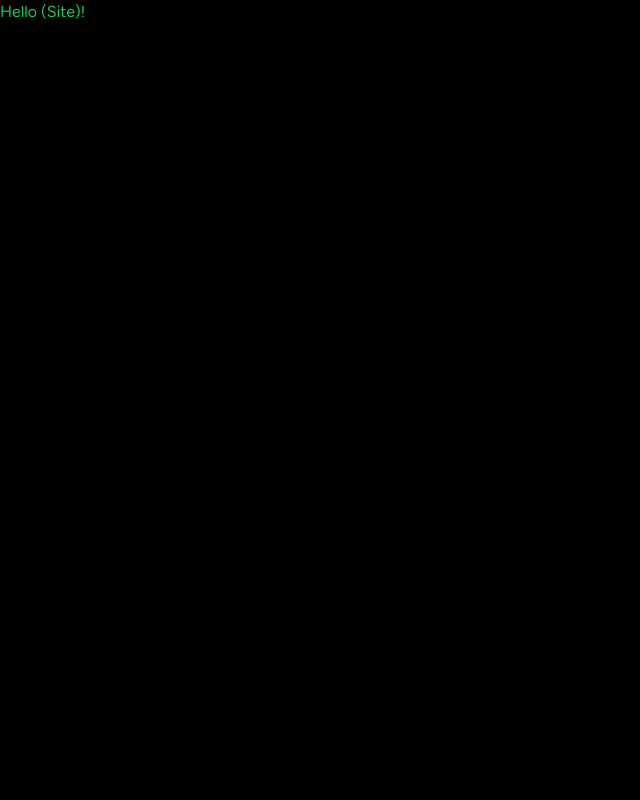
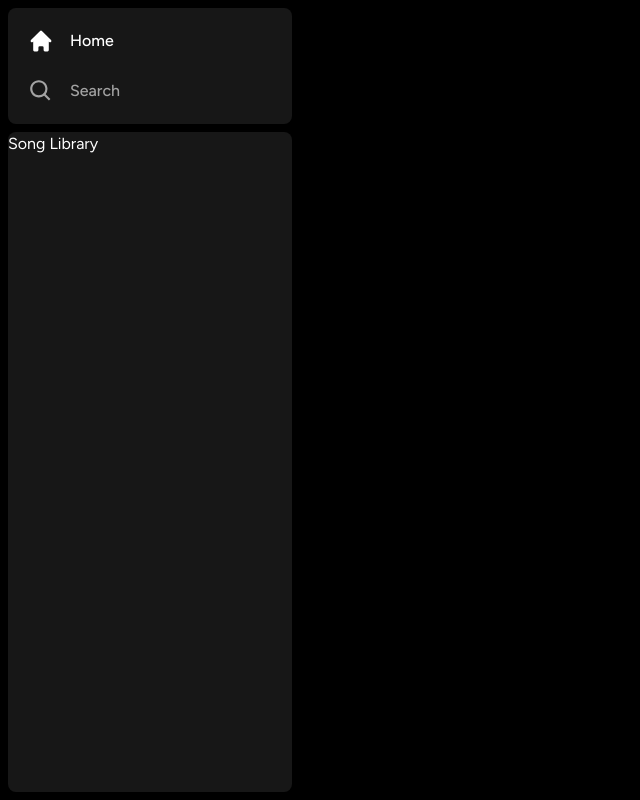
Before and after one commit to datttrian/next-spotify, a Next.js app: page / in a window 1280 px wide. Shown: the whole page, without its empty margins (0-640 px from the left). Built offline with nearby package versions, Linux system fonts and the light colour scheme.

Commit message:
Add sidebar items

```diff
--- a/app/(site)/page.tsx
+++ b/app/(site)/page.tsx
@@ -1,7 +1,3 @@
 export default function Home() {
-  return (
-    <div className="text-green-500">
-      Hello (Site)!
-    </div>
-  )
+  return <div className="text-green-500">Main Content</div>;
 }
--- a/app/layout.tsx
+++ b/app/layout.tsx
@@ -1,21 +1,24 @@
-import './globals.css'
-import { Figtree } from 'next/font/google'
+import Sidebar from "@/components/Sidebar";
+import "./globals.css";
+import { Figtree } from "next/font/google";
 
-const font = Figtree({ subsets: ['latin'] })
+const font = Figtree({ subsets: ["latin"] });
 
 export const metadata = {
-  title: 'Spotify Clone',
-  description: 'Listen to music!',
-}
+  title: "Spotify Clone",
+  description: "Listen to music!",
+};
 
 export default function RootLayout({
   children,
 }: {
-  children: React.ReactNode
+  children: React.ReactNode;
 }) {
   return (
     <html lang="en">
-      <body className={font.className}>{children}</body>
+      <body className={font.className}>
+        <Sidebar>{children}</Sidebar>
+      </body>
     </html>
-  )
+  );
 }
--- /dev/null
+++ b/components/Box.tsx
@@ -0,0 +1,18 @@
+import { twMerge } from "tailwind-merge";
+
+interface BoxProps {
+  children: React.ReactNode;
+  className?: string;
+}
+
+const Box: React.FC<BoxProps> = ({ children, className }) => {
+  return (
+    <div
+      className={twMerge(`bg-neutral-900 rounded-lg h-fit w-full`, className)}
+    >
+      {children}
+    </div>
+  );
+};
+
+export default Box;
--- /dev/null
+++ b/components/Sidebar.tsx
@@ -0,0 +1,50 @@
+"use client";
+
+import { usePathname } from "next/navigation";
+import { useMemo } from "react";
+import { HiHome } from "react-icons/hi";
+import { BiSearch } from "react-icons/bi";
+import Box from "./Box";
+import SidebarItem from "./SidebarItem";
+
+interface SidebarProps {
+  children: React.ReactNode;
+}
+
+const Sidebar: React.FC<SidebarProps> = ({ children }) => {
+  const pathname = usePathname();
+  const routes = useMemo(
+    () => [
+      {
+        icon: HiHome,
+        label: "Home",
+        active: pathname !== "/search",
+        href: "/",
+      },
+      {
+        icon: BiSearch,
+        label: "Search",
+        active: pathname === "/search",
+        href: "/search",
+      },
+    ],
+    [pathname]
+  );
+
+  return (
+    <div className="flex h-full">
+      <div className="hidden md:flex flex-col gap-y-2 bg-black h-full w-[300px] p-2">
+        <Box>
+          <div className="flex flex-col gap-y-4 px-5 py-4">
+            {routes.map((item) => (
+              <SidebarItem key={item.label} {...item} />
+            ))}
+          </div>
+        </Box>
+        <Box className="overflow-y-auto h-full">Song Library</Box>
+      </div>
+    </div>
+  );
+};
+
+export default Sidebar;
--- /dev/null
+++ b/components/SidebarItem.tsx
@@ -0,0 +1,45 @@
+import Link from "next/link";
+import { IconType } from "react-icons";
+import { twMerge } from "tailwind-merge";
+
+interface SidebarItemProps {
+  icon: IconType;
+  label: string;
+  active?: boolean;
+  href: string;
+}
+
+const SidebarItem: React.FC<SidebarItemProps> = ({
+  icon: Icon,
+  label,
+  active,
+  href,
+}) => {
+  return (
+    <Link
+      href={href}
+      className={twMerge(
+        `
+        flex
+        flex-row
+        h-auto
+        items-center
+        w-full
+        gap-x-4
+        text-md
+        font-medium
+        cursor-pointer
+        hover:text-white
+        transition
+        text-neutral-400
+        py-1`,
+        active && "text-white"
+      )}
+    >
+      <Icon size={26} />
+      <p className="truncate w-100">{label}</p>
+    </Link>
+  );
+};
+
+export default SidebarItem;
--- a/package.json
+++ b/package.json
@@ -19,6 +19,8 @@
     "postcss": "8.4.24",
     "react": "18.2.0",
     "react-dom": "18.2.0",
+    "react-icons": "^4.9.0",
+    "tailwind-merge": "^1.13.2",
     "tailwindcss": "3.3.2",
     "typescript": "5.1.3"
   }
```
Also changed, not shown: app/globals.css (line endings or trailing spaces), 1 other file (tests, documents, lock files or other folders).
